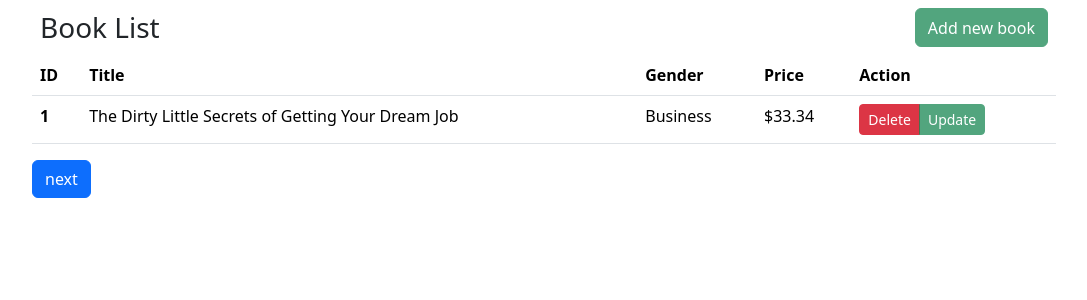
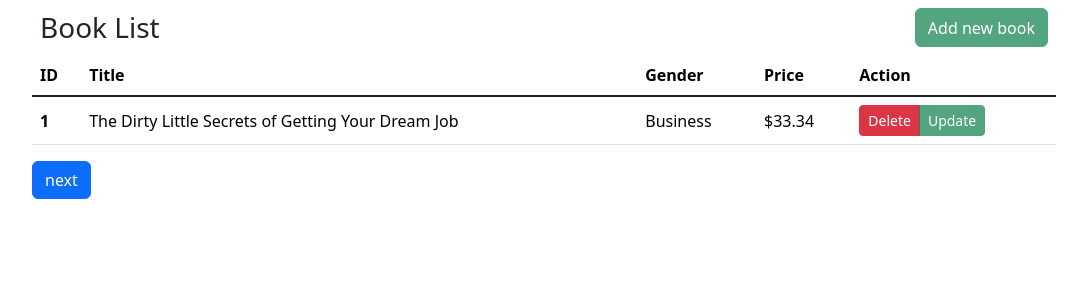
Before and after one commit to Ejtys/flask-books, a Flask app: a page that uses templates/book-list.html in a window 1280 px wide. Shown: the part 69-369 px from the top of the page, without its empty margins (96-1183 px from the left). Run offline with Flask 2, Linux system fonts and the light colour scheme; data comes from the database, SQL or seed files in the repository.

Commit message:
Little styling change on table

```diff
--- a/templates/book-list.html
+++ b/templates/book-list.html
@@ -8,7 +8,7 @@
         <button type="button" class="btn btn-success opacity-75" data-bs-toggle="modal" data-bs-target="#add_book">Add new book</button>
     </div>
 
-    <table class="table table-hover">
+    <table class="table table-hover table align-middle">
         <thead>
             <tr>
                 <th scope="col">ID</th>
@@ -18,7 +18,7 @@
                 <th scope="col">Action</th>
             </tr>
         </thead>
-        <tbody>
+        <tbody class="table-group-divider">
             {% for book in books %}
             <tr>
                 <th scope="row">{{ p*l+loop.index - l}}</th>
```
